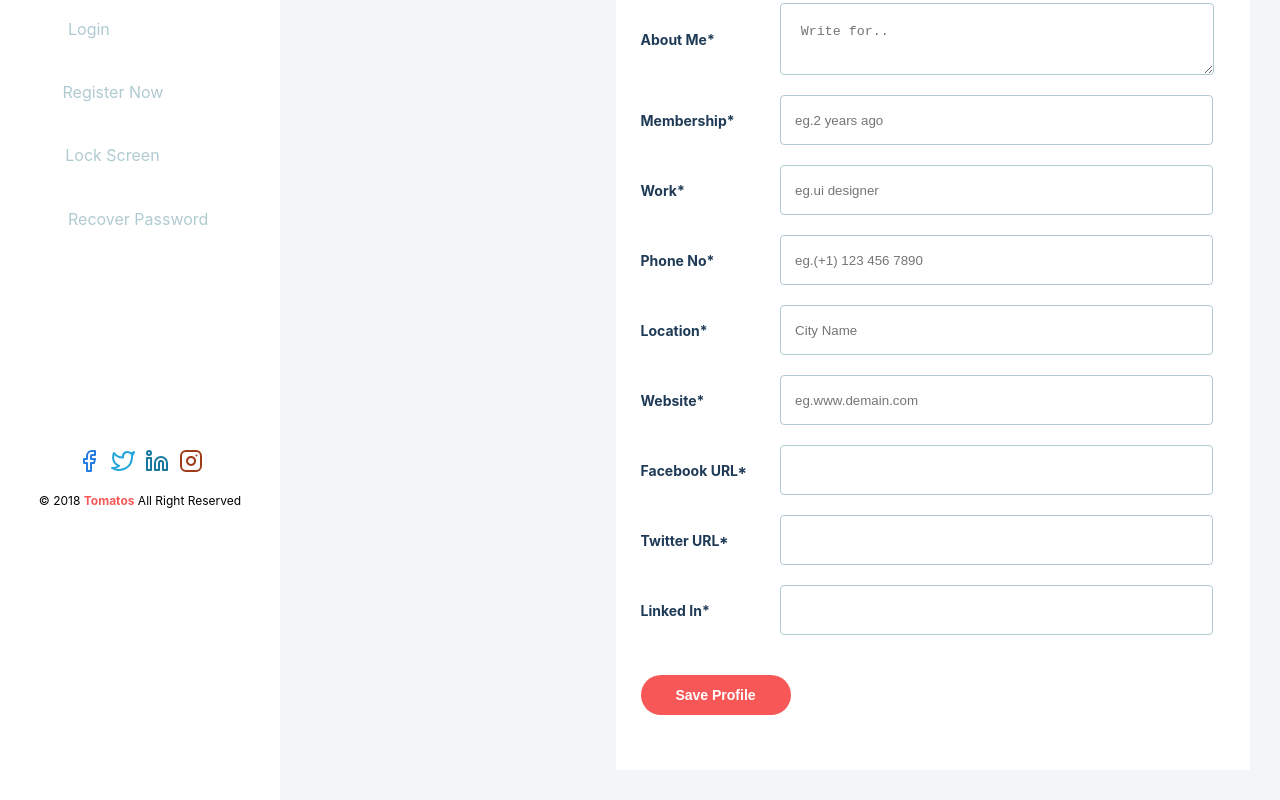
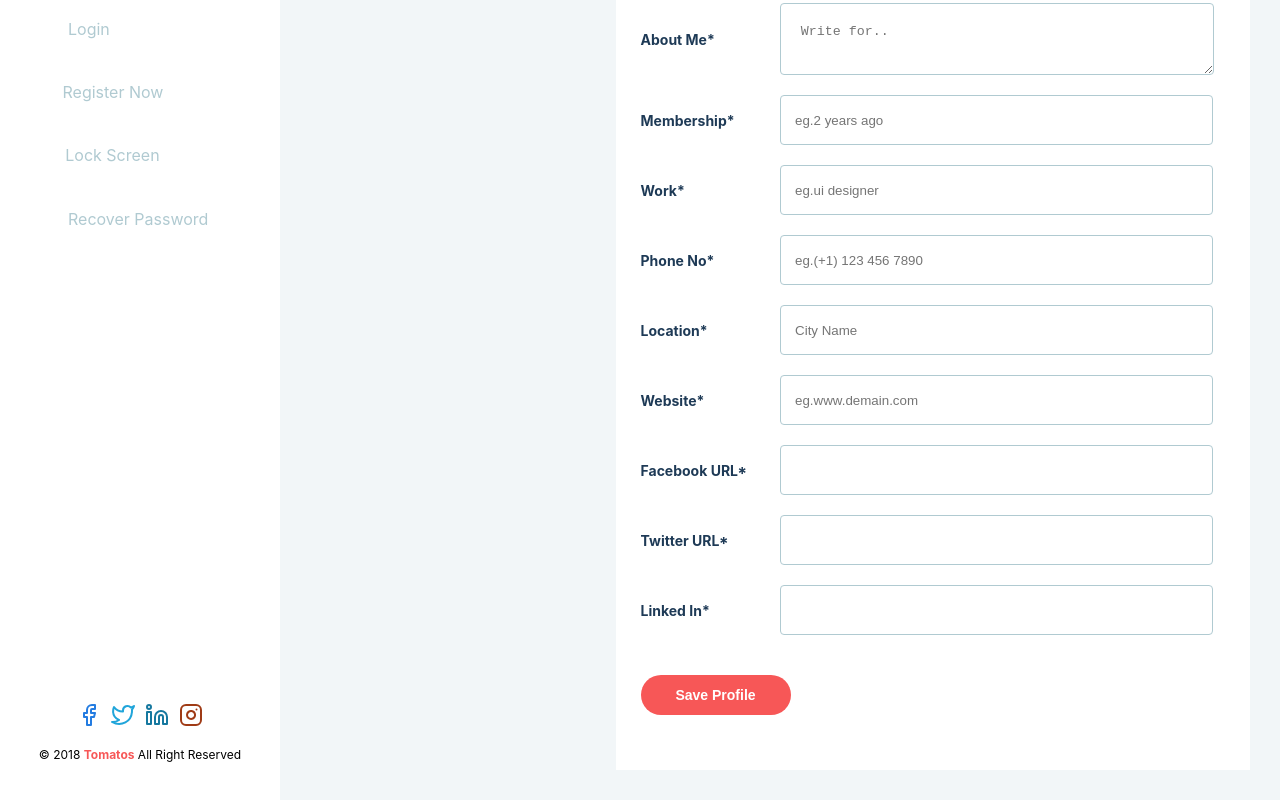
Before and after one commit to jakecastor09/Tomatu, a React (Create React App) app: page / in a window 1280 px wide. Shown: the part 558-1358 px from the top of the page. Built offline with nearby package versions, Linux system fonts and the light colour scheme; no server answers.

Commit message:
Build the page container components and fixed the sidebar footer

```diff
--- a/src/App.js
+++ b/src/App.js
@@ -1,10 +1,14 @@
 import './App.css';
-import Register from './pages/register-page/register-page.component';
-import Login from './pages/login-page/login-page.component';
+// import Register from './pages/register-page/register-page.component';
+// import Login from './pages/login-page/login-page.component';
 import Profile from './pages/profile-page/profile-page.component';
 
 function App() {
-  return <Profile />;
+  return (
+    <>
+      <Profile />
+    </>
+  );
 }
 
 export default App;
--- /dev/null
+++ b/src/components/page-container/page-container.component.js
@@ -0,0 +1,15 @@
+import styles from './page-container.module.css';
+import Navbar from '../navbar/navbar.component';
+import Sidebar from '../sidebar/sidebar.component';
+const PageContainer = ({ children }) => {
+  return (
+    <div className={styles['page-container']}>
+      <Navbar />
+      <div className={styles.flex}>
+        <Sidebar />
+        {children}
+      </div>
+    </div>
+  );
+};
+export default PageContainer;
--- /dev/null
+++ b/src/components/page-container/page-container.module.css
@@ -0,0 +1,6 @@
+.flex {
+  display: flex;
+}
+.page-container {
+  background-color: var(--light-background-color);
+}
--- a/src/components/sidebar/sidebar.module.css
+++ b/src/components/sidebar/sidebar.module.css
@@ -2,6 +2,7 @@
   padding: 1rem;
   min-width: 28rem;
   background-color: var(--white-color);
+  position: relative;
 }
 .title {
   color: var(--primary-color);
@@ -11,8 +12,12 @@
   text-transform: uppercase;
 }
 
+/* Horizontally centering absolute position */
 .sidebar-footer {
-  margin-top: 20rem;
+  position: absolute;
+  bottom: 2rem;
+  left: 0;
+  right: 0;
 }
 .sidebar-footer p {
   font-size: 1.2rem;
--- a/src/pages/profile-page/profile-page.component.js
+++ b/src/pages/profile-page/profile-page.component.js
@@ -1,16 +1,11 @@
 import styles from './profile-page.module.css';
-import Navbar from '../../components/navbar/navbar.component';
-import Sidebar from '../../components/sidebar/sidebar.component';
 import HeadingBar from '../../components/heading-bar/heading-bar.component';
 import FileUpload from './file-upload.component';
-
 import Form from './form.component';
+import PageContainer from '../../components/page-container/page-container.component';
 const Profile = () => {
   return (
-    <section className={`${styles['profile']} container`}>
-      <Navbar />
-      <div className={styles.flex}>
-        <Sidebar />
+    <PageContainer>
       <div className={styles['profile__container']}>
         <HeadingBar pageName='Profile' />
         <div className={styles['profile__content']}>
@@ -20,8 +15,7 @@ const Profile = () => {
           <Form />
         </div>
       </div>
-      </div>
-    </section>
+    </PageContainer>
   );
 };
 
--- a/src/pages/profile-page/profile-page.module.css
+++ b/src/pages/profile-page/profile-page.module.css
@@ -1,6 +1,3 @@
-.profile {
-  background-color: var(--light-background-color);
-}
 .profile__content {
   margin: 3rem 3rem;
   display: flex;
@@ -12,6 +9,3 @@
 .profile__container {
   width: 100vw;
 }
-.flex {
-  display: flex;
-}
```
Lines whose indentation alone changed are shown as unchanged.
